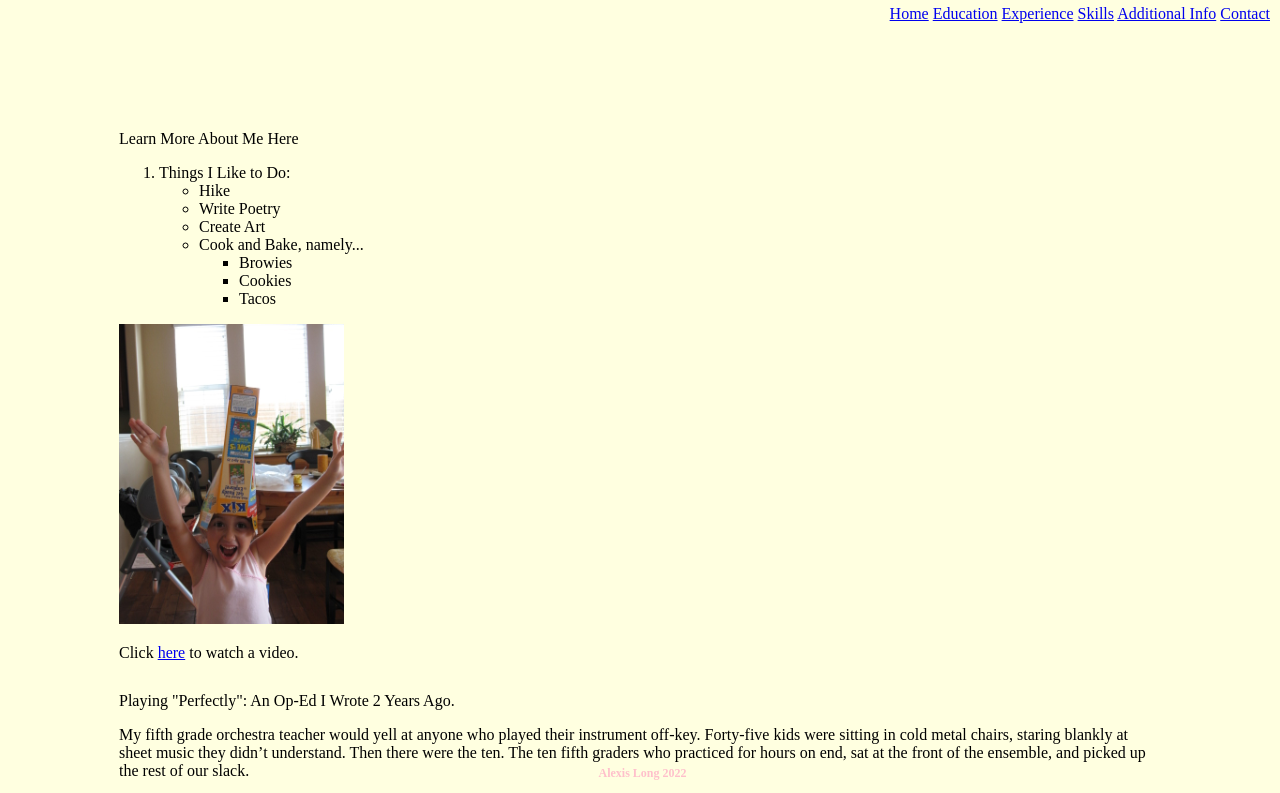
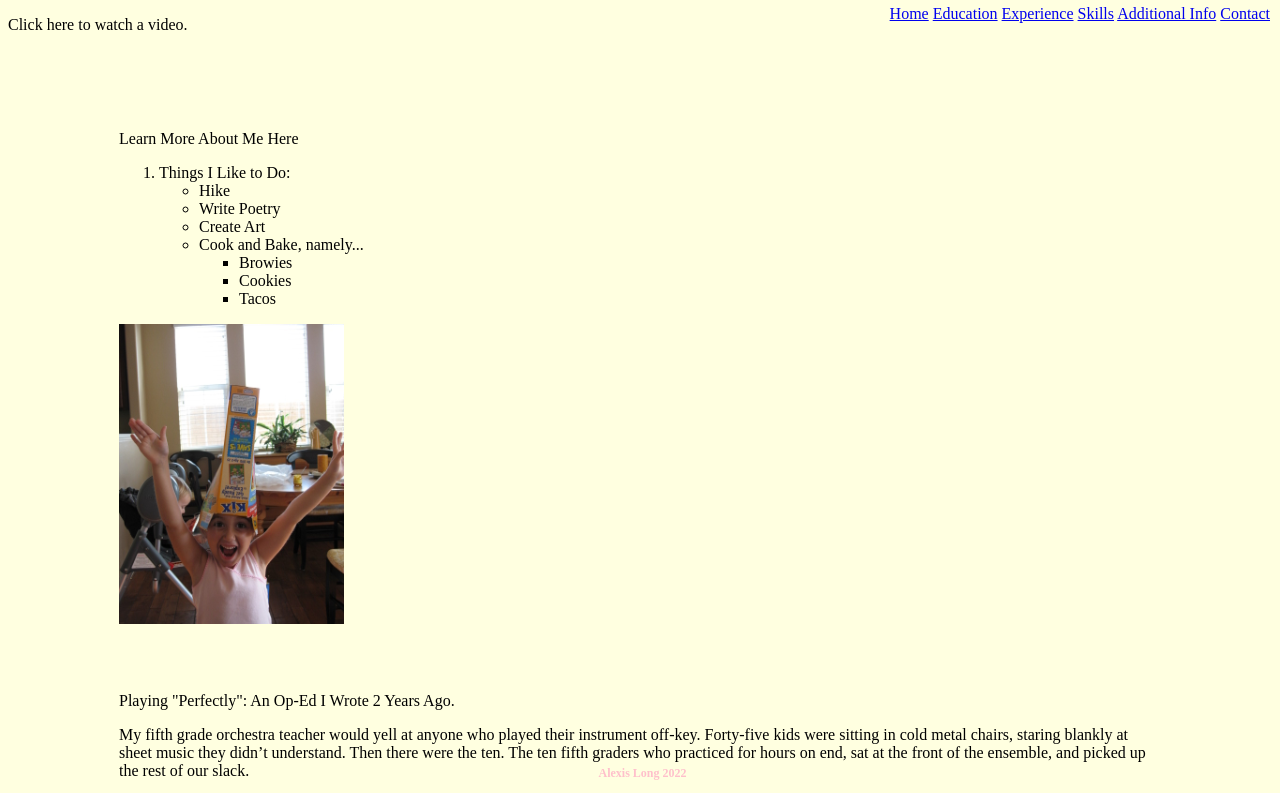
Before and after one commit to jellyandhamburgers/IS201-Alexis-Long, a plain HTML site: page Additional.html in a window 1280 px wide. Shown: the top 793 px of the page. Drawn offline with Linux system fonts and the light colour scheme.

Commit message:
fixing vid anchor

```diff
--- a/Additional.html
+++ b/Additional.html
@@ -38,8 +38,10 @@
             </ul>
         </ol>
     <img src="assets/img/Alexis-Cereal%20Box.JPG" height="300" alt="Alexis Long when she was younger">
+    </div>
     <p></p>
-        Click <a href="#vid">here</a> to watch a video.
+     <div>
+        <ahref="#vid"> Click here to watch a video. </a>
     </div>
 
     <div class= "basic mainbody">
```
